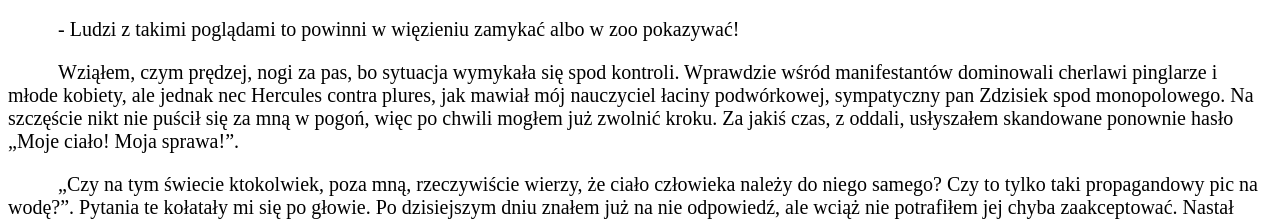
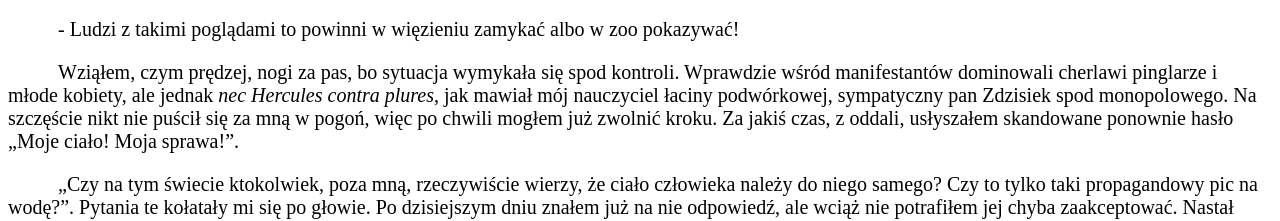
Before and after one commit to jemmakaron1/new, a plain HTML site: page index.html in a window 1280 px wide. Shown: the part 2544-2765 px from the top of the page. Drawn offline with Linux system fonts and the light colour scheme.

Commit message:
Update index.html

```diff
--- a/index.html
+++ b/index.html
@@ -43,7 +43,7 @@
             <p>- Hajlować mu się zachciało… To pewnie jakiś faszystowski śmieć od Kaczyńskiego albo Bosaka! Niech wypierdala! – krzyknął ktoś inny.</p>
             <p>- Właśnie! Wypierdalaj, katofaszystowski zjebie! Wypierdalaj! Pewnie jakiś katolik gwałcony w dzieciństwie przez księdza pedofila! Jebać go!</p>
             <p>- Ludzi z takimi poglądami to powinni w więzieniu zamykać albo w zoo pokazywać!</p>
-            <p>Wziąłem, czym prędzej, nogi za pas, bo sytuacja wymykała się spod kontroli. Wprawdzie wśród manifestantów dominowali cherlawi pinglarze i młode kobiety, ale jednak nec Hercules contra plures, jak mawiał mój nauczyciel łaciny podwórkowej, sympatyczny pan Zdzisiek spod monopolowego. Na szczęście nikt nie puścił się za mną w pogoń, więc po chwili mogłem już zwolnić kroku. Za jakiś czas, z oddali, usłyszałem skandowane ponownie hasło „Moje ciało! Moja sprawa!”.</p>
+            <p>Wziąłem, czym prędzej, nogi za pas, bo sytuacja wymykała się spod kontroli. Wprawdzie wśród manifestantów dominowali cherlawi pinglarze i młode kobiety, ale jednak <i>nec Hercules contra plures</i>, jak mawiał mój nauczyciel łaciny podwórkowej, sympatyczny pan Zdzisiek spod monopolowego. Na szczęście nikt nie puścił się za mną w pogoń, więc po chwili mogłem już zwolnić kroku. Za jakiś czas, z oddali, usłyszałem skandowane ponownie hasło „Moje ciało! Moja sprawa!”.</p>
             <p>„Czy na tym świecie ktokolwiek, poza mną, rzeczywiście wierzy, że ciało człowieka należy do niego samego? Czy to tylko taki propagandowy pic na wodę?”. Pytania te kołatały mi się po głowie. Po dzisiejszym dniu znałem już na nie odpowiedź, ale wciąż nie potrafiłem jej chyba zaakceptować. Nastał wieczór. Miasto spowiła mgła gęsta niczym dymy nad Birkenau.</p>
         </div>
     </body>
```
